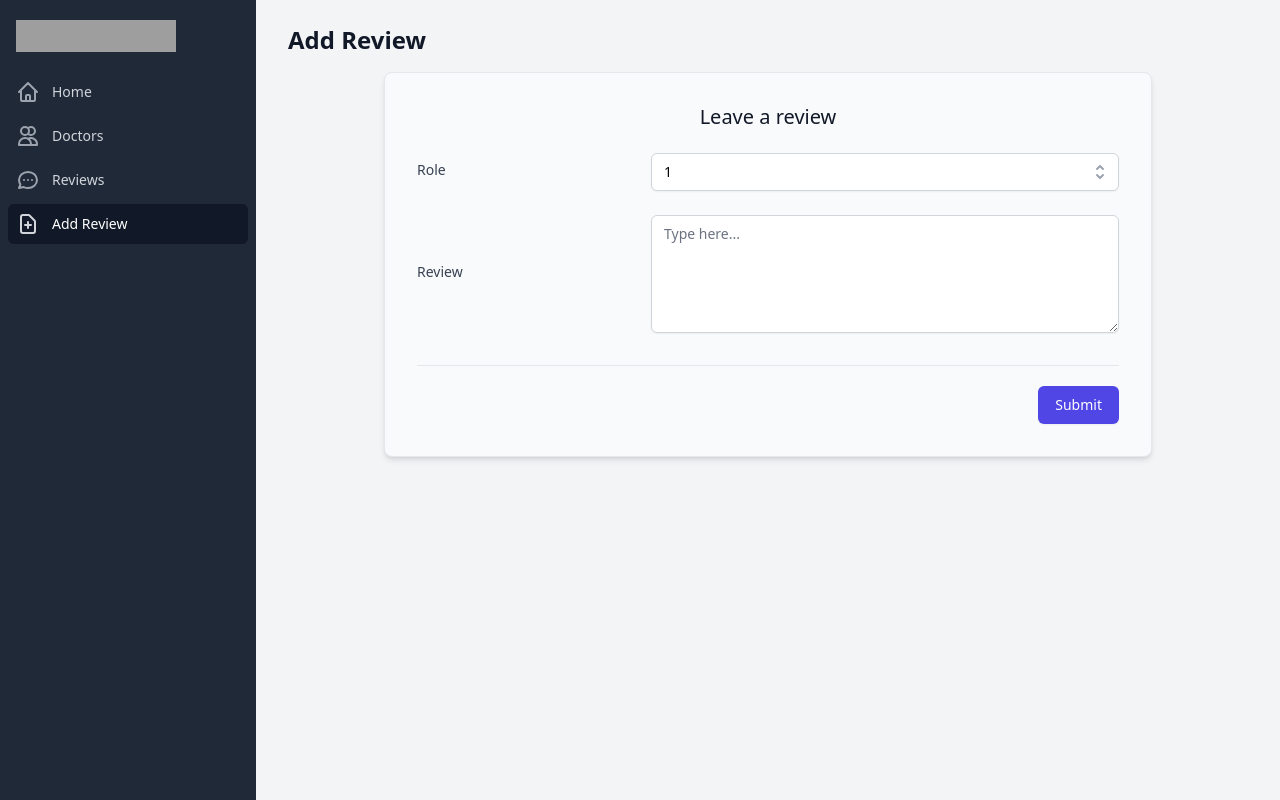
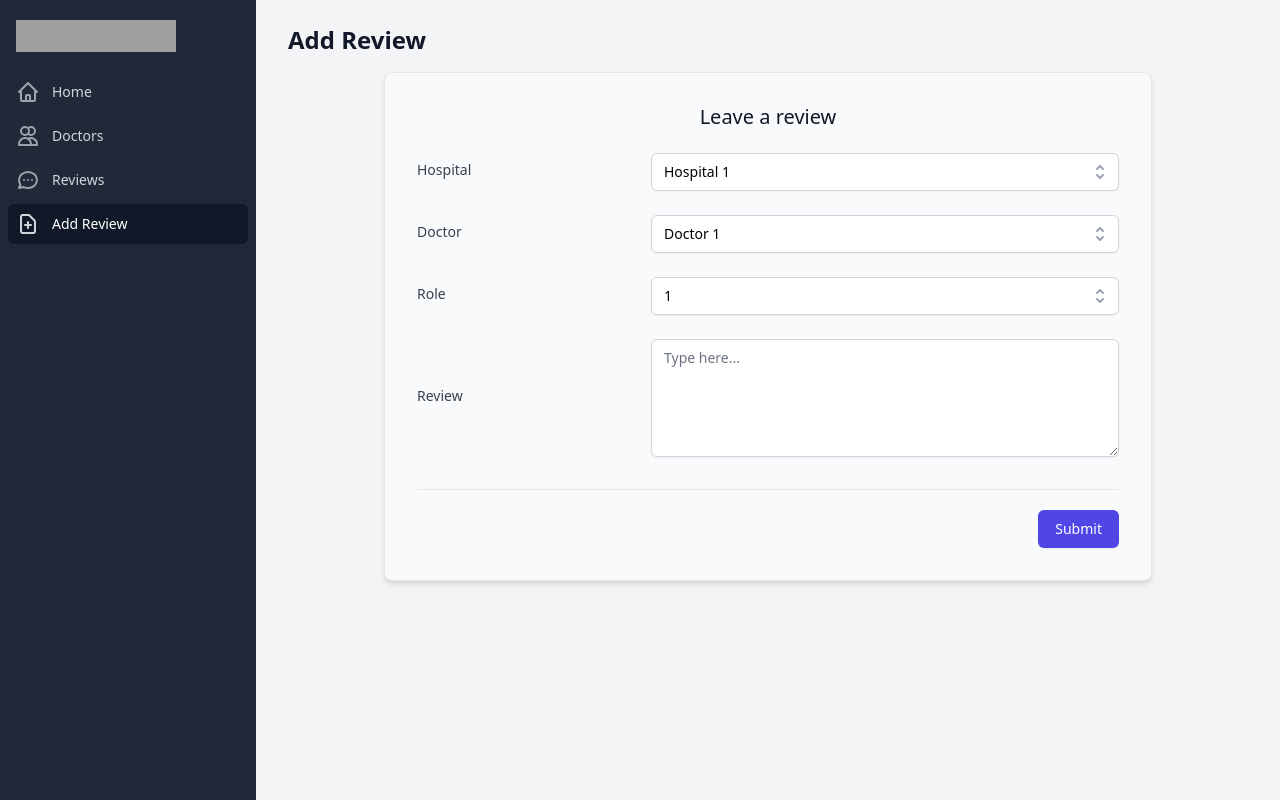
Before and after one commit to Bahodir8586/hackathon-med-diagnosis, a Next.js app: page /addReview in a window 1280 px wide. Built offline with nearby package versions, Linux system fonts and the light colour scheme; grey boxes are pictures that could not be loaded.

Commit message:
Add Review finished

```diff
--- a/components/addReviwForm.jsx
+++ b/components/addReviwForm.jsx
@@ -1,5 +1,4 @@
 import { useState } from 'react';
-import InputComponent from './inputComponent';
 import TextareaComponent from './textareaComponent';
 import SelectComponent from './selectComponent';
 
@@ -26,7 +25,38 @@ const ratings = [
   },
 ];
 
-export default function EmployeeForm({ submitForm }) {
+const hospitals = [
+  {
+    name: 'Hospital 1',
+    value: 'hos1',
+  },
+  {
+    name: 'Hospital 2',
+    value: 'hos2',
+  },
+  {
+    name: 'Hospital 3',
+    value: 'hos3',
+  },
+];
+const doctors = [
+  {
+    name: 'Doctor 1',
+    value: 'doc1',
+  },
+  {
+    name: 'Doctor 2',
+    value: 'doc2',
+  },
+  {
+    name: 'Doctor 3',
+    value: 'doc3',
+  },
+];
+
+export default function AddReviewForm({ submitForm }) {
+  const [hospital, setHospital] = useState(hospitals[0]);
+  const [doctor, setDoctor] = useState(doctors[0]);
   const [rating, setRating] = useState(ratings[0]);
   const [review, setReview] = useState('');
   return (
@@ -34,7 +64,7 @@ export default function EmployeeForm({ submitForm }) {
       className="max-w-3xl mx-auto space-y-8 divide-y divide-gray-200 border p-8 bg-gray-50 shadow-md rounded-lg"
       onSubmit={(e) => {
         e.preventDefault();
-        submitForm(rating.value, review);
+        submitForm(hospital.value, doctor.value, rating.value, review);
       }}
     >
       <div className="space-y-8 divide-y divide-gray-200 sm:space-y-5">
@@ -44,6 +74,18 @@ export default function EmployeeForm({ submitForm }) {
           </h3>
 
           <div className="mt-6 sm:mt-5 space-y-6 sm:space-y-5">
+            <SelectComponent
+              label={'Hospital'}
+              options={hospitals}
+              value={hospital}
+              onChange={(value) => setHospital(value)}
+            />
+            <SelectComponent
+              label={'Doctor'}
+              options={doctors}
+              value={doctor}
+              onChange={(value) => setDoctor(value)}
+            />
             <SelectComponent
               label={'Role'}
               options={ratings}
@@ -69,7 +111,7 @@ export default function EmployeeForm({ submitForm }) {
             className="ml-3 inline-flex justify-center py-2 px-4 border border-transparent shadow-sm text-sm font-medium rounded-md text-white bg-indigo-600 hover:bg-indigo-700 focus:outline-none focus:ring-2 focus:ring-offset-2 focus:ring-indigo-500"
             onClick={(e) => {
               e.preventDefault();
-              submitForm(rating.value, review);
+              submitForm(hospital.value, doctor.value, rating.value, review);
             }}
           >
             Submit
```
